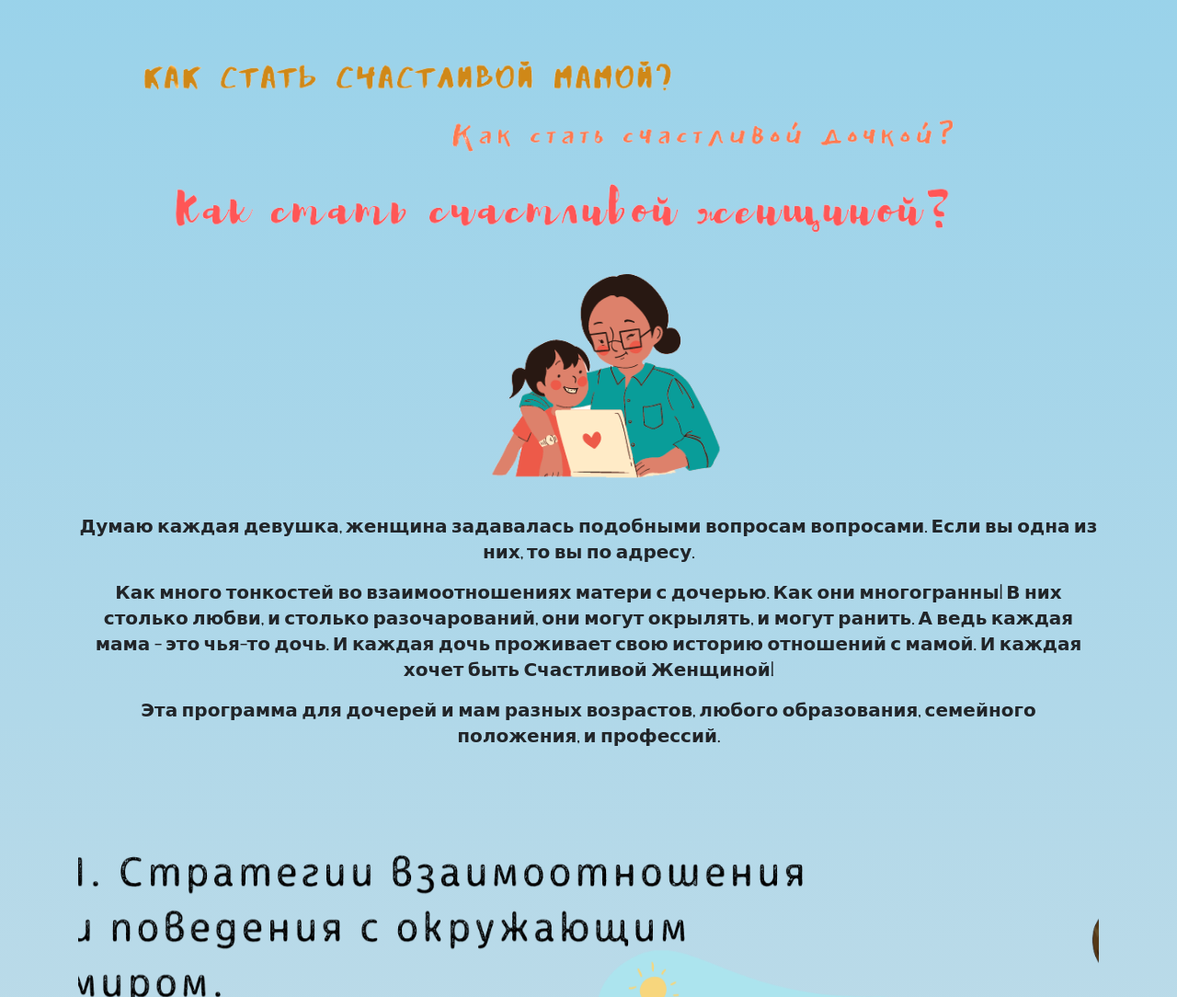
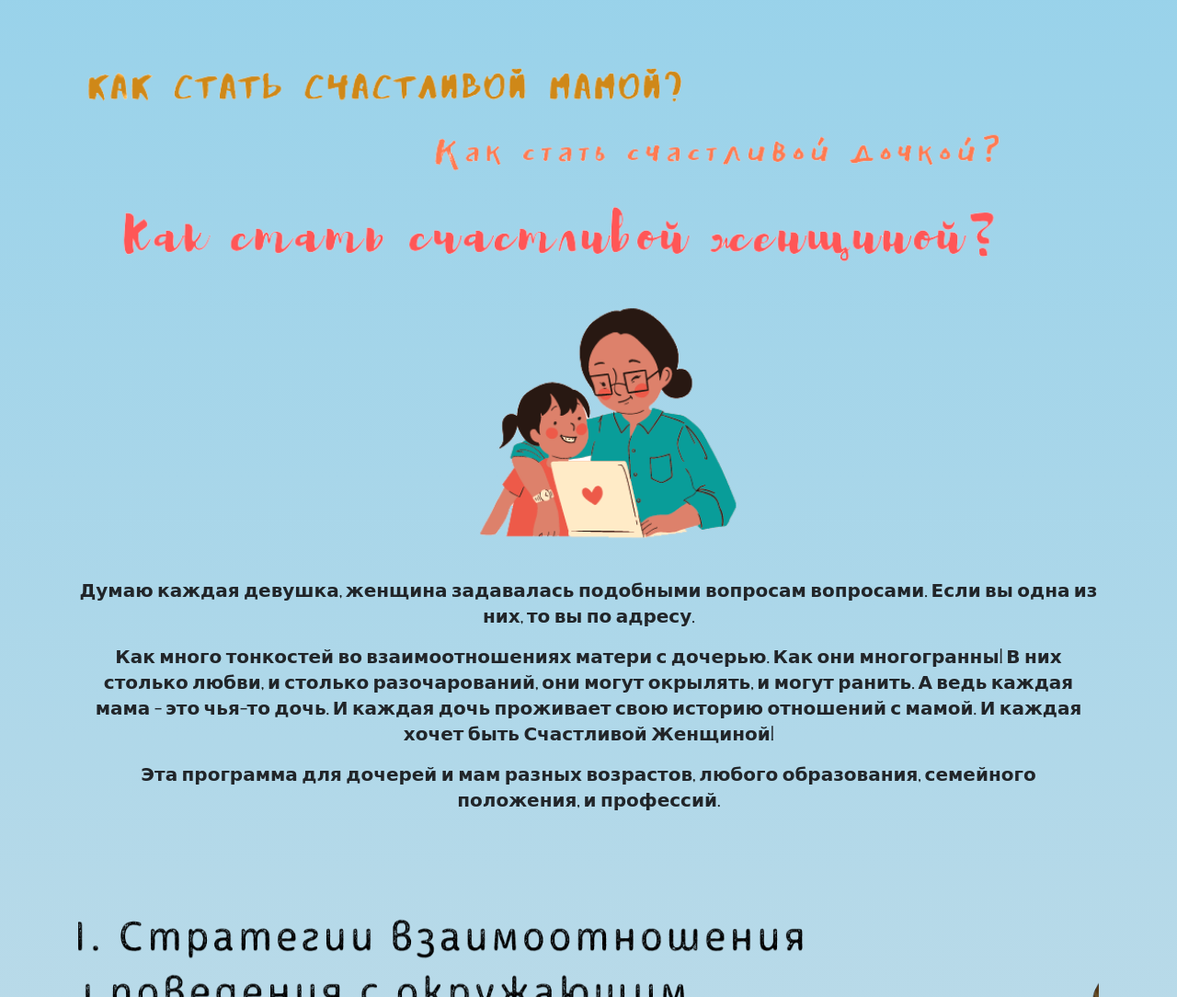
Before and after one commit to Nelieon/annawebsite.github.io, a plain HTML site: page index.html in a window 1280 px wide. Shown: the part 2793-3877 px from the top of the page at 92% size. Drawn offline with nearby package versions, Linux system fonts and the light colour scheme; a web font is replaced by a local one.

Commit message:
картинку чуть увеличил

```diff
--- a/index.html
+++ b/index.html
@@ -166,7 +166,10 @@
 		</p>
 	</strong>
 	</div>
-	<img src="img/pl1.png" class="img-responsive" style="max-width: 1200px; width: 100%;"><strong>
+	</div>
+	<center><img src="img/pl1.png" class="img-responsive" style="max-width: 1400px; width: 100%;"></center>
+	<div class="container">
+	<strong>
 	<p>Думаю каждая девушка, женщина задавалась подобными вопросам вопросами. Если вы одна из них, то вы по адресу. </p>
 
 <p>Как много тонкостей во взаимоотношениях
@@ -177,7 +180,8 @@
 <p>Эта программа для дочерей и мам разных
 возрастов, любого образования, семейного положения, и профессий.</p>
 </strong>
-		</div>
+</div>
+
 
 
 		<div class="container">
```
